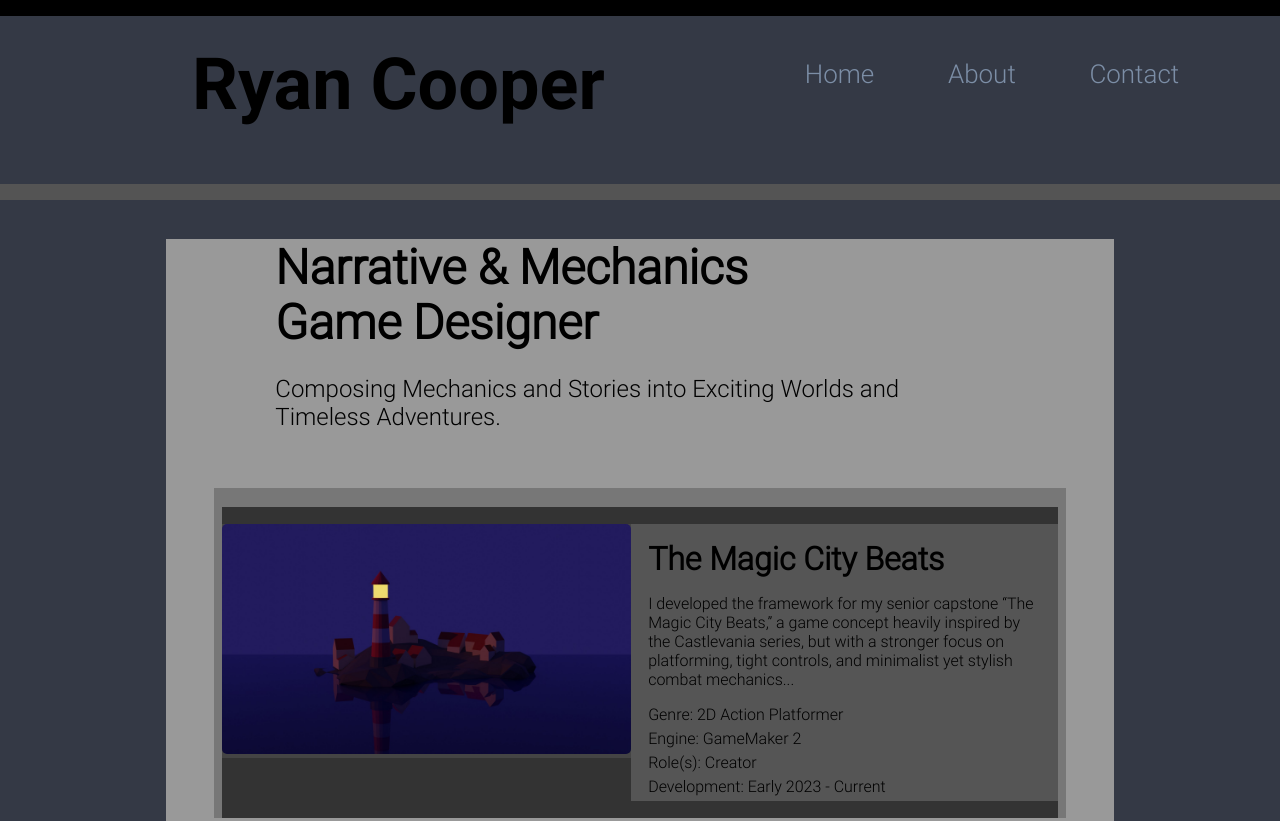
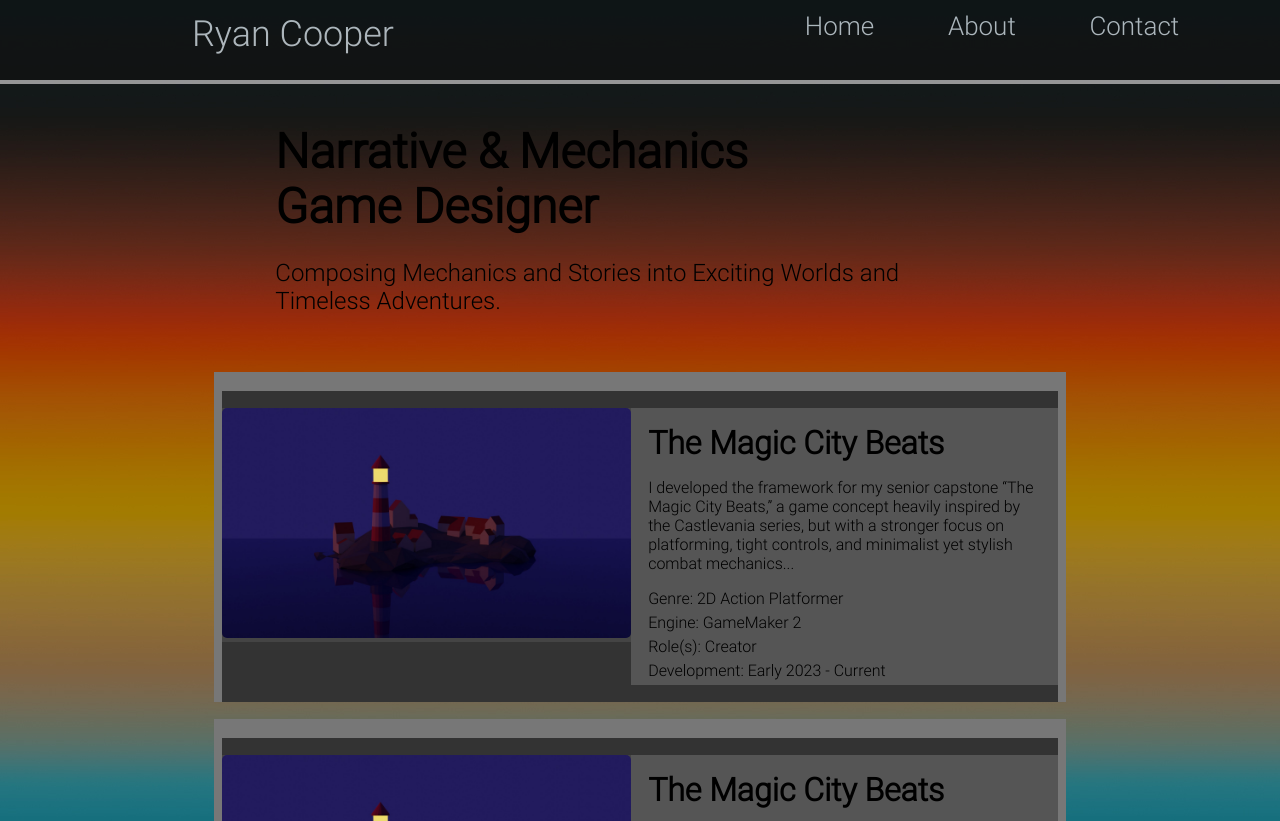
Before and after one commit to Nomo311/Nomo311.github.io, a plain HTML site: page prototype.2024/index_new.html in a window 1280 px wide. Shown: the top 821 px of the page. Drawn offline with Linux system fonts and the light colour scheme.

Commit message:
colors and backgrounds

```diff
--- a/prototype.2024/css/styles_241.css
+++ b/prototype.2024/css/styles_241.css
@@ -8,6 +8,9 @@ body{
   height: 130%;
   /*height: 1214px;*/
   background-color: #343945;
+  background-image: url("/prototype.2024/images/webColor_pal.jpg");
+  background-repeat: no-repeat;
+  background-attachment: fixed;
 }
 h1,
 h2,
@@ -61,23 +64,24 @@ p {
 /* HOME PAGE */
 
 header {
-  border-top: 16px inset black;
-  border-bottom: 16px inset black;
-  height: 200px;
-  background-color: #343945;
+  height: 84px;
+  background-color: #111111;
   display: flex;
+  color: aliceblue;
+  border-bottom: 4px inset #CCCCCC;
+  opacity: 0.7;
 }
 
 .currentPage {
   min-height: 5px;
   position: absolute;
-  margin-top: 2%;
+  margin-top: 1%;
   margin-left: 15%;
 }
 
 .currentPage p {
-  font-size: 72px;
-  font-family: roboB;
+  font-size: 36px;
+  font-family: roboL;
 }
 
 nav {
@@ -86,13 +90,14 @@ nav {
   display: flex;
   justify-content: space-around;
   align-items: center;
-  margin-top: 4.5%;
+  margin-top: 2%;
   margin-left: 60%;
   position: absolute;
 }
 
 nav a {
   color: #7c8ea6;
+  color: aliceblue;
   text-decoration: none;
   font-size: 26px;
   font-family: roboL;
@@ -121,7 +126,7 @@ nav a {
 }
 
 .outterBorder {
-  background-color: #999999;
+  background-color: rgba(153, 153, 153 0.5);
   width: 74%;
   margin-left: 13%;
   font-family: roboL;
@@ -185,6 +190,7 @@ footer {
   border-top: 16px inset black;
   border-bottom: 16px inset black;
   margin-top: 6%;
+  background-color: aqua;
 }
 
 .aboutFooter {
--- a/prototype.2024/css/styles_243.css
+++ b/prototype.2024/css/styles_243.css
@@ -7,7 +7,7 @@ html,
 body{
   height: 96%;
   /*height: 1214px;*/
-  background-color: #343945;
+  /*background-color: #343945; */
 }
 h1,
 h2,
@@ -62,6 +62,9 @@ p {
 
 body {
   font-family: roboL;
+  background-image: url("/prototype.2024/images/webColor_pal.jpg");
+  background-repeat: no-repeat;
+  background-attachment: fixed;
 }
 
 .pictureNtext {
@@ -74,7 +77,8 @@ body {
   margin: 0 auto;
   margin-top: 4%;
   border-radius: 4px;
-  background-color: red;
+  background-color: #242523;
+  opacity: 0.8;
 }
 
 .textNdesc {
@@ -86,16 +90,22 @@ body {
   font-size: 82px;
   padding-bottom: 1%;
   font-family: roboB;
+  color: aliceblue;
+  opacity: 1;
 }
 
 .textNdesc h3 {
   font-size: 38px;
   padding-bottom: 2%;
+  color: aliceblue;
+  opacity: 1;
 }
 
 .textNdesc p {
   font-size: 24px;
   padding-bottom: 1%;
+  color: aliceblue;
+  opacity: 1;
 }
 
 .meSocials {
@@ -111,10 +121,13 @@ body {
   border-radius: 10px;
 }
 
+/*
+
 footer {
   border-top: 16px inset black;
   border-bottom: 16px inset black;
   margin-top: 9%;
+  background-color: aqua;
 }
 
 .aboutFooter {
@@ -136,3 +149,4 @@ footer {
   text-align: center;
   background-color: aqua;
 }
+  */
```
Also changed, not shown: prototype.2024/aboutme_new.html (+2 -0 lines), prototype.2024/index_new.html (+1 -0 lines), prototype.2024/images/webColor_pal.jpg (added).
